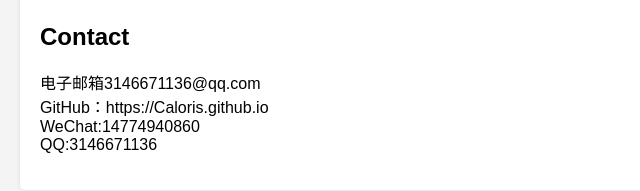
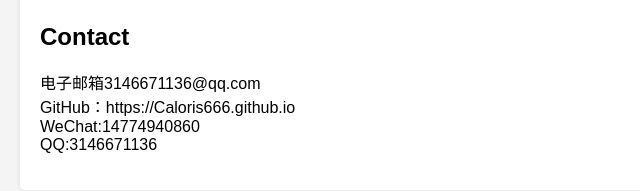
Before and after one commit to Caloris666/Caloris.saber, a plain HTML site: page index.html in a window 1280 px wide. Shown: the part 627-818 px from the top of the page, 0-640 px from the left. Drawn offline with Linux system fonts and the light colour scheme.

Commit message:
Update index.html

```diff
--- a/index.html
+++ b/index.html
@@ -86,7 +86,7 @@
         <p>
             电子邮箱3146671136@qq.com
             <br>
-            GitHub：https://Caloris.github.io
+            GitHub：https://Caloris666.github.io
             <br>
             WeChat:14774940860
 			<br>
```
